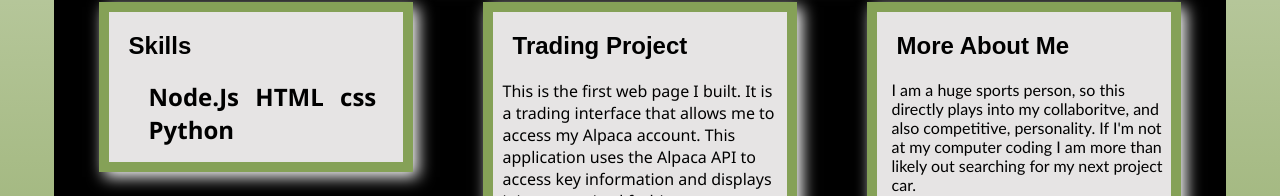
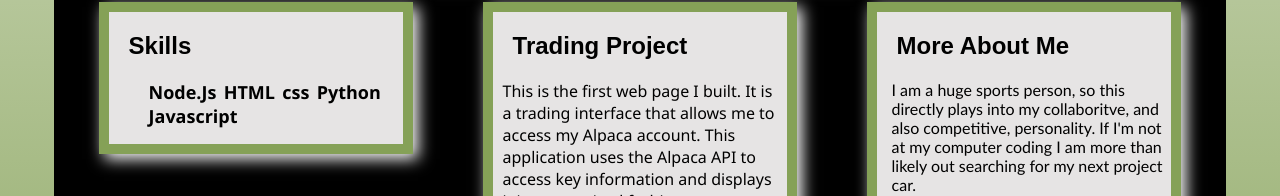
Before and after one commit to satonga/SpencerTonga.github.io, a plain HTML site: page index.html in a window 1280 px wide. Shown: the part 892-1088 px from the top of the page. Drawn offline with Linux system fonts and the light colour scheme; a web font is replaced by a local one.

Commit message:
updated skills

```diff
--- a/index.html
+++ b/index.html
@@ -39,6 +39,8 @@
                         <li class="skills">css</li>
                         <br>
                         <li class="skills">Python</li>
+                        <br>
+                        <li class="skills">Javascript</li>
                     </ul>
                 </div>
                 <div class="innerDivs">
--- a/styles.css
+++ b/styles.css
@@ -105,7 +105,7 @@ h2 {
 
 .skills {
     font-family: 'Segoe UI', Tahoma, Geneva, Verdana, sans-serif;
-    font-size: x-large;
+    font-size: large;
     font-weight: 600;
 }
 
```
